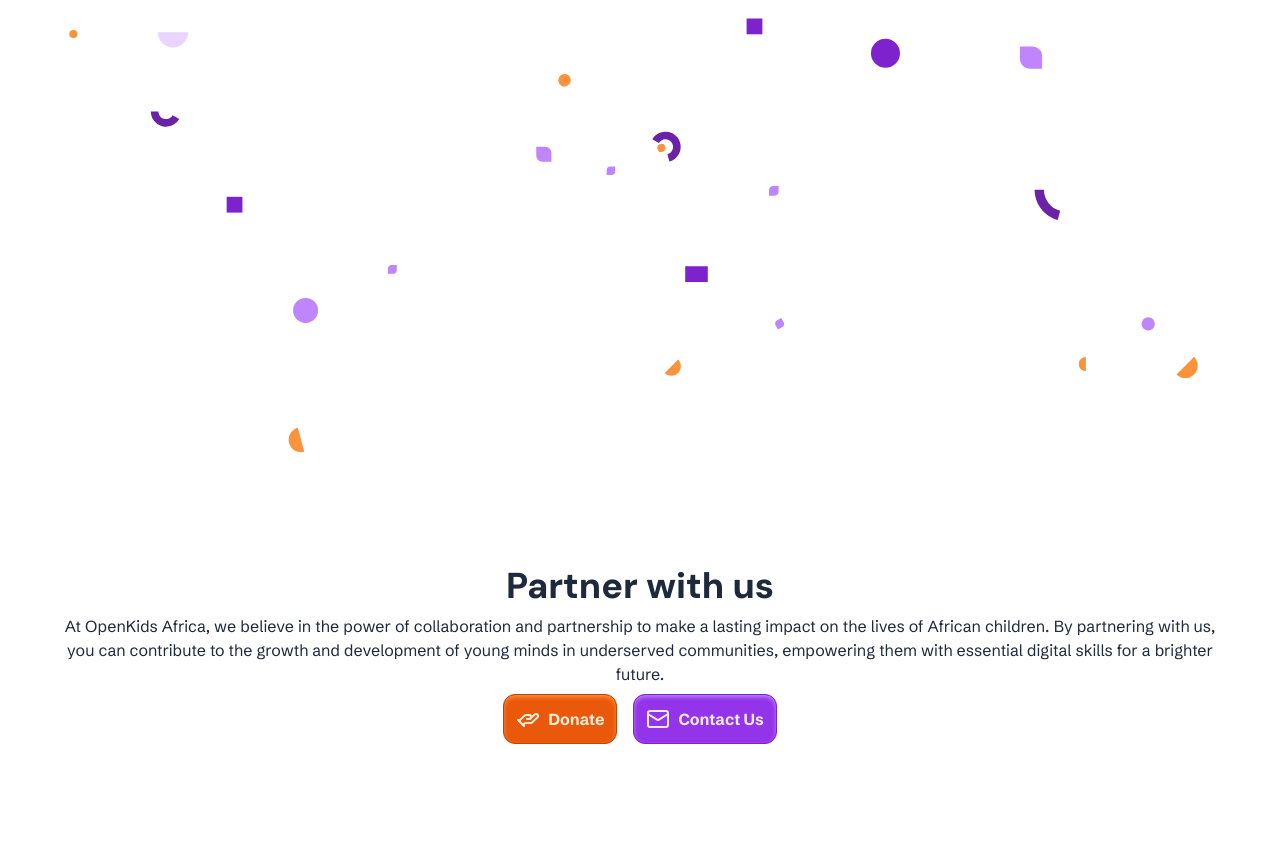
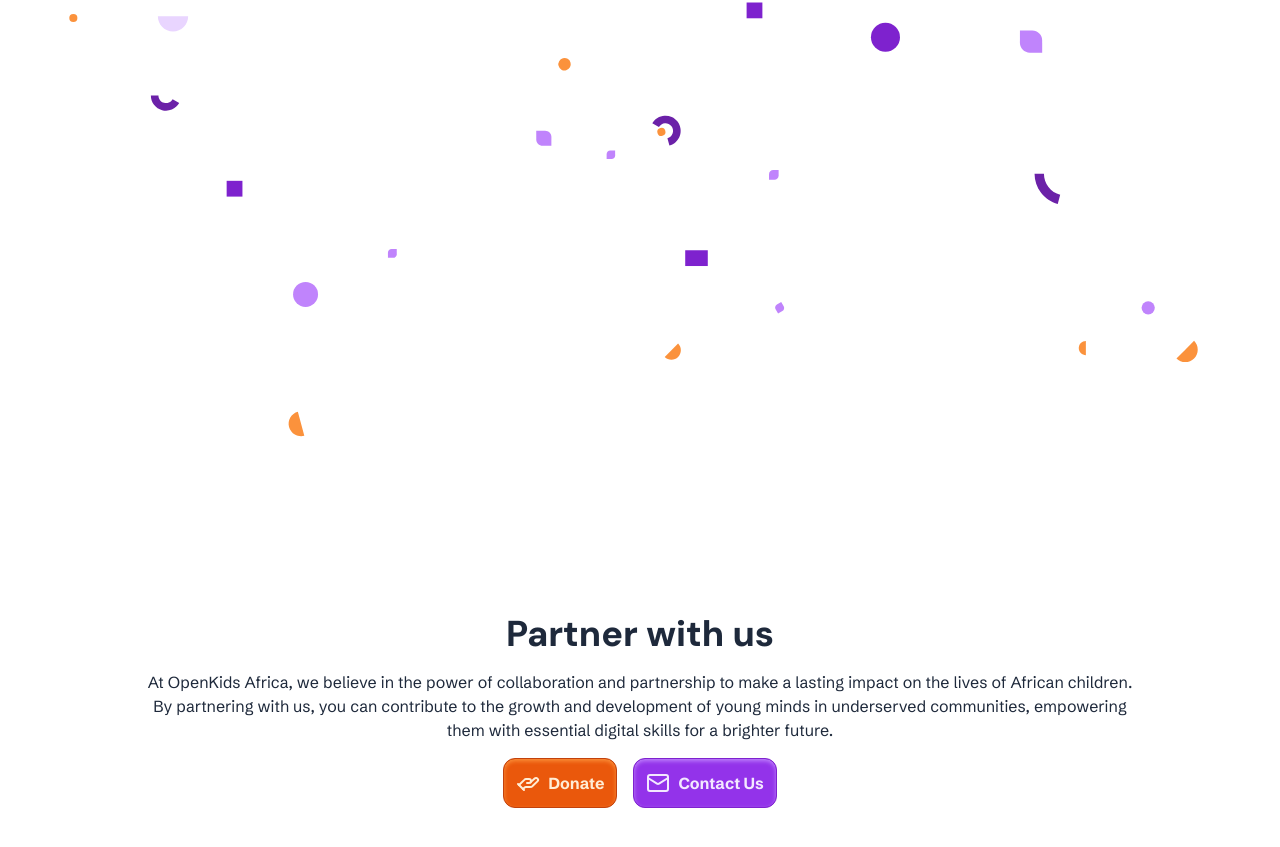
Before and after one commit to openkids-africa/openkidsafrica, a Nuxt app: page /about in a window 1280 px wide. Shown: the part 3738-4585 px from the top of the page. Before the commit the page ends 4562 px from the top, so only its background shows below. Built offline with nearby package versions, Linux system fonts and the light colour scheme.

Commit message:
minor: add more badding to map illustration

```diff
--- a/pages/about.vue
+++ b/pages/about.vue
@@ -233,7 +233,7 @@ onMounted(() => {
         </div>
       </header>
 
-      <IllustrationsWorldMap />
+      <IllustrationsWorldMap class="py-12" />
     </div>
   </section>
   <!-- <section class="boxes-container" ref="main">
@@ -319,7 +319,7 @@ onMounted(() => {
 }
 
 .partner-section {
-  @apply px-0;
+  @apply px-0 pt-4;
 }
 
 .partner-section > .wrapper {
@@ -327,6 +327,6 @@ onMounted(() => {
 }
 
 .partner-section .site-section__header {
-  @apply m-auto max-w-6xl;
+  @apply m-auto flex max-w-5xl flex-col gap-4 p-4;
 }
 </style>
```
